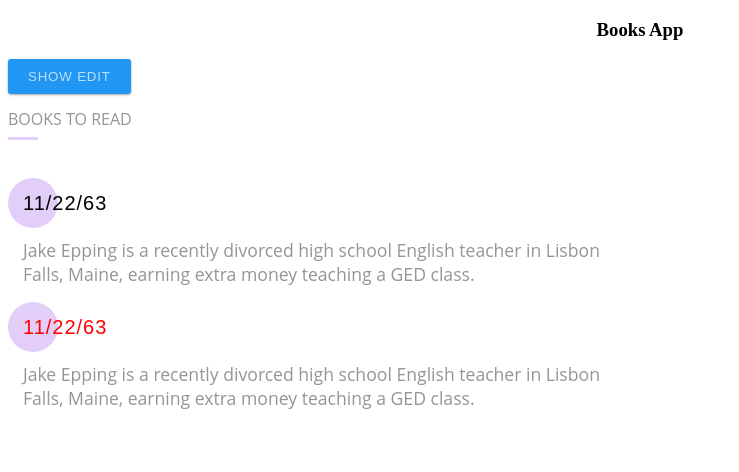
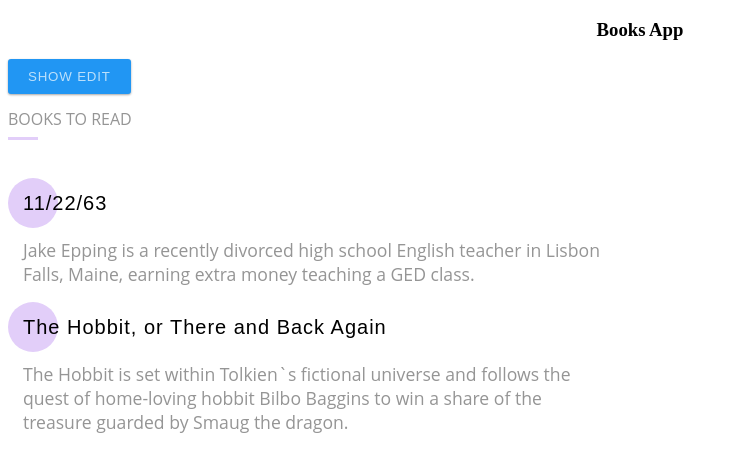
Before and after one commit to muroslavko/angular-sample, an Angular app: page / in a window 1280 px wide. Shown: the top 472 px of the page, without its empty margins (0-739 px from the left). Built offline with nearby package versions, Linux system fonts and the light colour scheme.

Commit message:
Used Structural directives

```diff
--- a/src/app/book/book-create/book-create.component.ts
+++ b/src/app/book/book-create/book-create.component.ts
@@ -25,6 +25,12 @@ export class BookCreateComponent implements OnInit {
 
 	saveBook() {
 		console.log('Emit event');
-		this.newBook.emit(this.book);
+        this.newBook.emit(this.book);
+        this.book = {
+            author: '',
+            description: '',
+            publishedDate: new Date(),
+            title: ''
+        };
 	}
 }
--- a/src/app/book/book-list/book-list.component.html
+++ b/src/app/book/book-list/book-list.component.html
@@ -3,11 +3,7 @@
 </div>
 
 <div style="display: flex; flex-direction: column;">
-    <book-details [item]="book" >
-
-    </book-details>
-
-    <book-details [item]="book" titleColor="red">
+    <book-details *ngFor="let book of booksList" [item]="book" >
 
     </book-details>
 </div>
--- a/src/app/book/book-list/book-list.component.ts
+++ b/src/app/book/book-list/book-list.component.ts
@@ -1,4 +1,4 @@
-import { Component, OnInit } from '@angular/core';
+import { Component, OnInit, Input } from '@angular/core';
 import { Book } from 'src/app/models/book';
 
 @Component({
@@ -12,13 +12,9 @@ export class BookListComponent implements OnInit {
 
 	title = 'Books to read';
 
-	book: Book = {
-		author: 'Stephen Edwin King',
-		description: 'Jake Epping is a recently divorced high school English teacher in Lisbon Falls, Maine, earning extra money teaching a GED class.',
-		publishedDate: new Date(2011, 11, 8),
-		title: '11/22/63'
-	};
+	@Input('books') booksList: Book[];
 
 	ngOnInit() {
+
 	}
 }
--- a/src/app/book/book-page/book-page.component.html
+++ b/src/app/book/book-page/book-page.component.html
@@ -8,6 +8,10 @@
 
 </app-book-create>
 
-<book-list>
+<div *ngIf="books.length >= 4">
+    This list is too long
+</div>
+
+<book-list [books]="books">
 
 </book-list>
--- a/src/app/book/book-page/book-page.component.ts
+++ b/src/app/book/book-page/book-page.component.ts
@@ -9,12 +9,26 @@ import { Book } from 'src/app/models/book';
 export class BookPageComponent implements OnInit {
 
 	hideCreateBook = true;
+    books: Book[];
 	constructor() { }
 
 	ngOnInit() {
+        this.books = [{
+            author: 'Stephen Edwin King',
+            description: 'Jake Epping is a recently divorced high school English teacher in Lisbon Falls, Maine, earning extra money teaching a GED class.',
+            publishedDate: new Date(2011, 11, 8),
+            title: '11/22/63'
+        },{
+            author: 'J. R. R. Tolkien',
+            description: 'The Hobbit is set within Tolkien`s fictional universe and follows the quest of home-loving hobbit Bilbo Baggins to win a share of the treasure guarded by Smaug the dragon.',
+            publishedDate: new Date(1937, 9, 21),
+            title: 'The Hobbit, or There and Back Again'
+        }]
 	}
 
 	addNewBook(newBook: Book) {
-		console.log('This is new book', newBook);
+        console.log('This is new book', newBook);
+        this.books.push(newBook);
+        this.hideCreateBook = true;
 	}
 }
```
